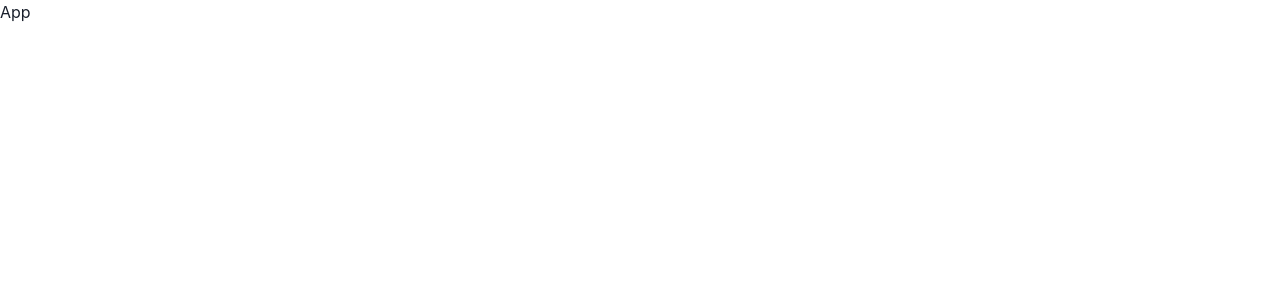
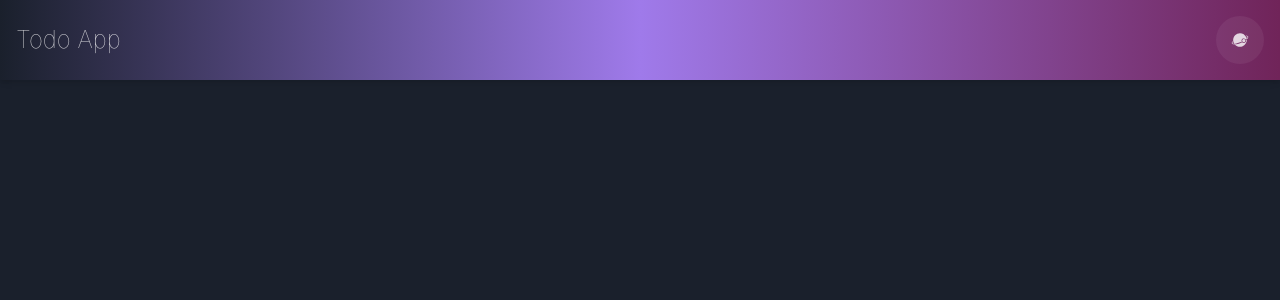
Before and after one commit to AldinaSculac/TodoList, a React (Create React App) app: page / in a window 1280 px wide. Shown: the top 300 px of the page. Built offline with nearby package versions, Linux system fonts and the light colour scheme.

Commit message:
Header - dark/light mode

```diff
--- a/src/App.js
+++ b/src/App.js
@@ -1,9 +1,12 @@
 import React from 'react';
+import { Heading, VStack, IconButton, useColorMode } from '@chakra-ui/react';
+
+import Header from './components/Header';
 
 const App = () => {
   return (
     <div>
-      App
+      <Header />
     </div>
   );
 }
--- a/src/components/Header.js
+++ b/src/components/Header.js
@@ -0,0 +1,39 @@
+import React from 'react';
+import { Heading, VStack, HStack, Text, IconButton, useColorMode, Spacer } from '@chakra-ui/react';
+import { GiMoonOrbit } from 'react-icons/gi';
+import { HiSun } from 'react-icons/hi';
+
+const Header = () => {
+  // Light/Dark Mode
+  const { colorMode, toggleColorMode } = useColorMode();
+
+  return (
+    <VStack
+      bgGradient="linear(to-r, gray.800, purple.400, pink.800)"
+      alignItems="stretch"
+      p="4"
+      boxShadow="md"
+    >
+      <HStack >
+        <Text
+          color="whiteAlpha.800"
+          fontSize="2xl"
+          fontWeight="hairline"
+        >Todo App</Text>
+        <Spacer />
+        <IconButton
+          icon={colorMode === "dark" ? <GiMoonOrbit /> : <HiSun />}
+          isRound="true"
+          size="lg"
+          onClick={toggleColorMode}
+          backgroundColor="whiteAlpha.100"
+          _hover={{ bg: "whiteAlpha.300" }}
+          color="whiteAlpha.800"
+        //_focus={{ boxShadow: "outline" }}
+        />
+      </HStack>
+    </VStack>
+  )
+}
+
+export default Header;
--- a/src/index.js
+++ b/src/index.js
@@ -4,8 +4,8 @@ import App from './App';
 import { ChakraProvider, ColorModeScript, extendTheme } from '@chakra-ui/react';
 
 const config = {
-  initialColorMode: 'light',
-  useSystemColoMode: false
+  initialColorMode: 'dark',
+  useSystemColorMode: false
 }
 
 const theme = extendTheme({
@@ -14,7 +14,7 @@ const theme = extendTheme({
 
 //<ColorModeScript initialColorMode="light" />
 ReactDOM.render(
-  <ChakraProvider>
+  <ChakraProvider theme={theme}>
     <ColorModeScript initialColorMode={theme.config.initialColorMode} />
     <App />
   </ChakraProvider>,
```
